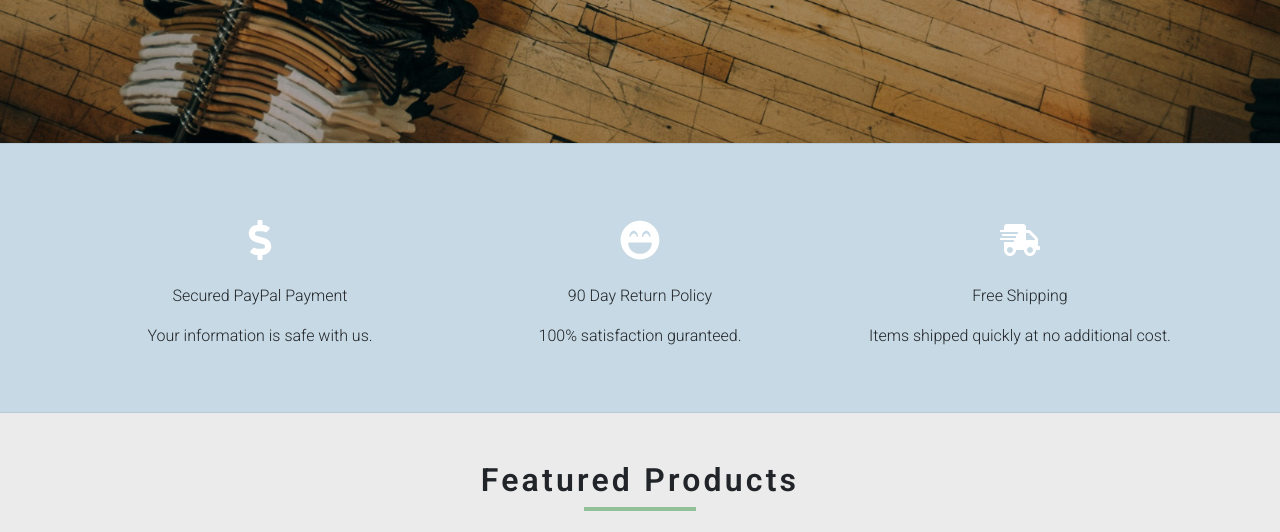
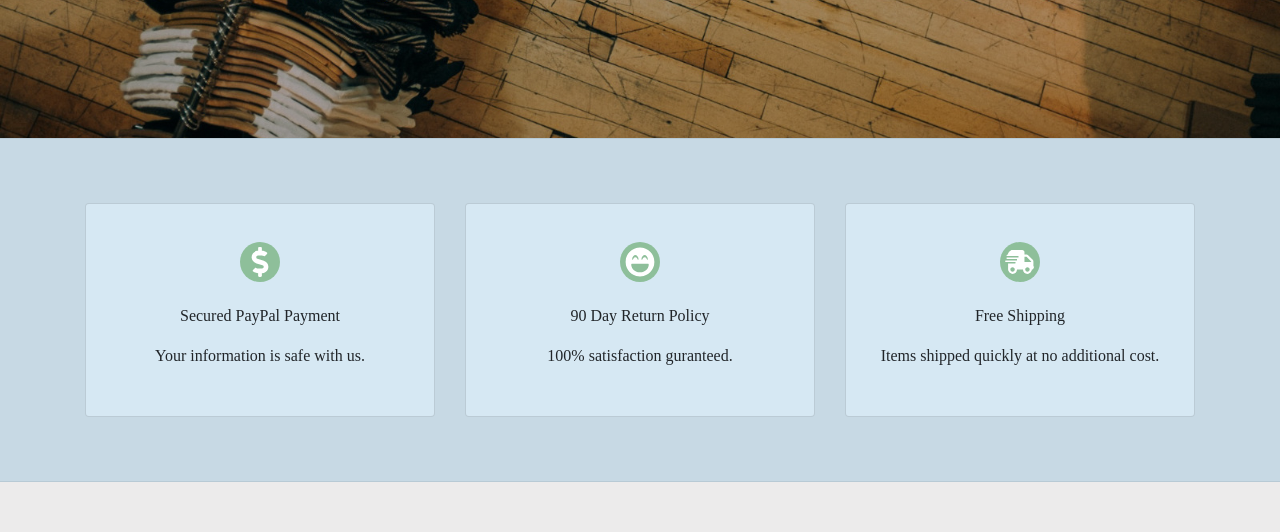
Before and after one commit to staggosaurus/staggs-clothes-store, a React (Create React App) app: page / in a window 1280 px wide. Shown: the part 740-1272 px from the top of the page. Built offline with nearby package versions, Linux system fonts and the light colour scheme; no server answers.

Commit message:
product alignment, service ards, and circular designs

```diff
--- a/src/App.css
+++ b/src/App.css
@@ -1,4 +1,4 @@
-@import url("https://fonts.googleapis.com/css?family=Roboto:300,600|Cormorant+Garamond:600");
+@import url("https://fonts.googleapis.com/css?family=Roboto:300,600|Shadows+Into+Light:600");
 
 :root {
   --primaryColor: #7fb687d2;
@@ -12,6 +12,7 @@
   --mainBlack: #222;
   --mainOpBlue: rgba(199, 217, 228, 0.99);
   --secondaryBlue: rgb(184, 202, 213);
+  --tertiaryBlue: rgb(214, 232, 243);
   --mainOpBlack: rgba(39, 40, 41, 0.99);
   --mainTransition: all 0.3s ease-in-out;
   --secondaryTransition: all 0.5s ease-in-out;
--- a/src/components/HomePage/Services.js
+++ b/src/components/HomePage/Services.js
@@ -36,11 +36,12 @@ export default class Services extends Component {
               return (
                 <div
                   className="col-10 mx-auto col-sm-6 col-md-4 text-center my-3"
-                  key={item.id}
-                >
-                  <div className="service-icon">{item.icon}</div>
-                  <div className="mt-3 text-capitalize">{item.title}</div>
-                  <div className="mt-3">{item.text}</div>
+                  key={item.id}>
+                  <div className="card px-2 pt-4 pb-5">
+                    <div className="service-icon">{item.icon}</div>
+                    <div className="mt-3 text-capitalize">{item.title}</div>
+                    <div className="mt-3">{item.text}</div>
+                  </div>
                 </div>
               );
             })}
@@ -52,6 +53,7 @@ export default class Services extends Component {
 }
 
 const ServicesWrapper = styled.section`
+  font-family: "Shadows Into Light";
   background: var(--mainOpBlue);
   border-top: 1px solid var(--secondaryBlue);
   border-bottom: 1px solid var(--secondaryBlue);
@@ -59,7 +61,17 @@ const ServicesWrapper = styled.section`
     font-size: 2.5rem;
     color: var(--mainWhite);
   }
+  .service-icon svg{
+    background: var(--primaryColor);
+    border-radius: 50%;
+    padding: .32rem;
+  }
   p {
     color: var(--darkGrey);
   }
+  .card{
+    background-color: var(--tertiaryBlue);
+    color: var(--mainBlack)
+    border-color: var(--tertiaryBlue)
+  }
 `;
--- a/src/components/Navbar.js
+++ b/src/components/Navbar.js
@@ -60,6 +60,6 @@ const NavWrapper = styled.nav`
     border-radius: 50%;
   }
   .nav-logo{
-    max-height: 50px;
+    max-height: 45px;
   }
 `;
--- a/src/components/Product.js
+++ b/src/components/Product.js
@@ -12,14 +12,14 @@ export default function Product({ product }) {
         const { addToCart, setSingleProduct } = value;
 
         return (
-          <ProductWrapper className="col-10 col-sm-8 col-md-6 col-lg-4 my-3">
+          <ProductWrapper className="col-10 mx-auto col-sm-8 col-md-6 col-lg-4 my-3 align-items-center">
             <div className="card">
               <div className="img-container ">
                 <img
                   src={product.image}
                   className="card-img-top px-5 pt-4"
                   alt="product"
-                  style={{ maxHeight: "400px", objectFit: "cover" }}
+                  style={{ Height: "400px", objectFit: "cover" }}
                 />
                 <div className="product-icons">
                   <Link
@@ -36,7 +36,6 @@ export default function Product({ product }) {
               </div>
               <div
                 className="card-body d-flex mb-3 justify-content-between align-items-end"
-                style={{}}
               >
                 <Link
                   to={`/products/${product.id}`}
@@ -93,8 +92,9 @@ const ProductWrapper = styled.div`
     padding: 0.5rem;
     color: var(--primaryColor);
     background: var(--mainBlack);
-    border-radius: 0.5rem;
+    border-radius: 3.5rem;
   }
+
   .card:hover .product-icons {
     opacity: .9;
   }
@@ -102,4 +102,10 @@ const ProductWrapper = styled.div`
     font-weight: bold;
     letter-spacing: 2px;
   }
+
+  @media only screen and (max-width: 600px) {
+    .icon {
+      font-size: 2.5rem;
+    }
+  }
 `;
--- a/src/components/SideCart.js
+++ b/src/components/SideCart.js
@@ -29,7 +29,7 @@ export default function SideCart() {
                 );
               })}
             </ul>
-            <h4 className="text-capitalize text-main">
+            <h4 className="text-capitalize text-main-black">
               cart total : ${cartTotal}
             </h4>
             <div className="text-center my-5">
@@ -46,7 +46,7 @@ export default function SideCart() {
 
 const CartWrapper = styled.div`
   position: fixed;
-  top: 83px;
+  top: 76px;
   right: 0;
   width: 100%;
   height: 100%;
@@ -71,4 +71,7 @@ const CartWrapper = styled.div`
   .cart-item {
     list-style-type: none;
   }
+  .text-main-black{
+    color: var(--mainBlack)
+  }
 `;
--- a/src/components/Sidebar.js
+++ b/src/components/Sidebar.js
@@ -33,7 +33,7 @@ export default function Sidebar() {
 
 const SideWrapper = styled.nav`
   position: fixed;
-  top: 83px;
+  top: 76px;
   left: 0;
   width: 100%;
   height: 100%;
```
